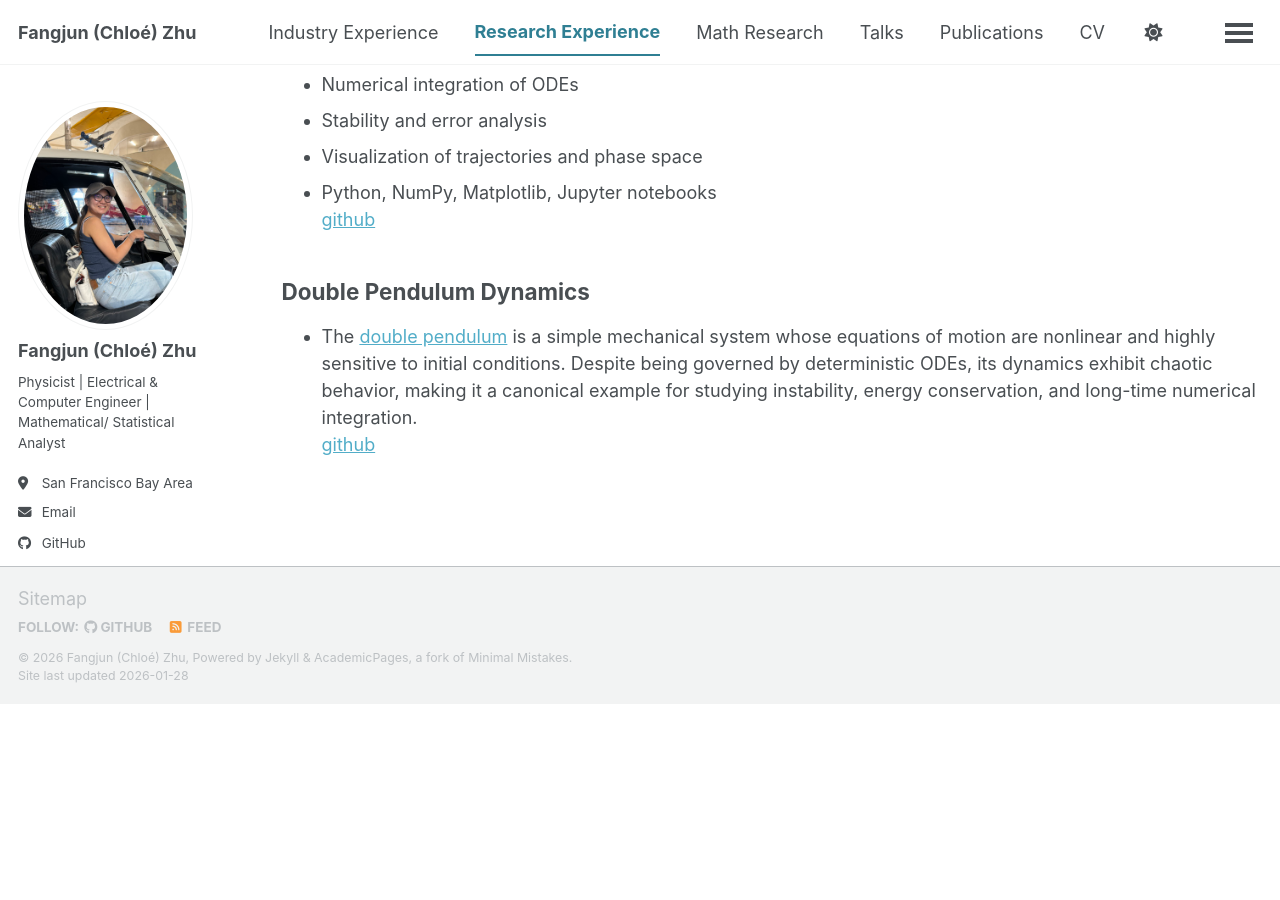
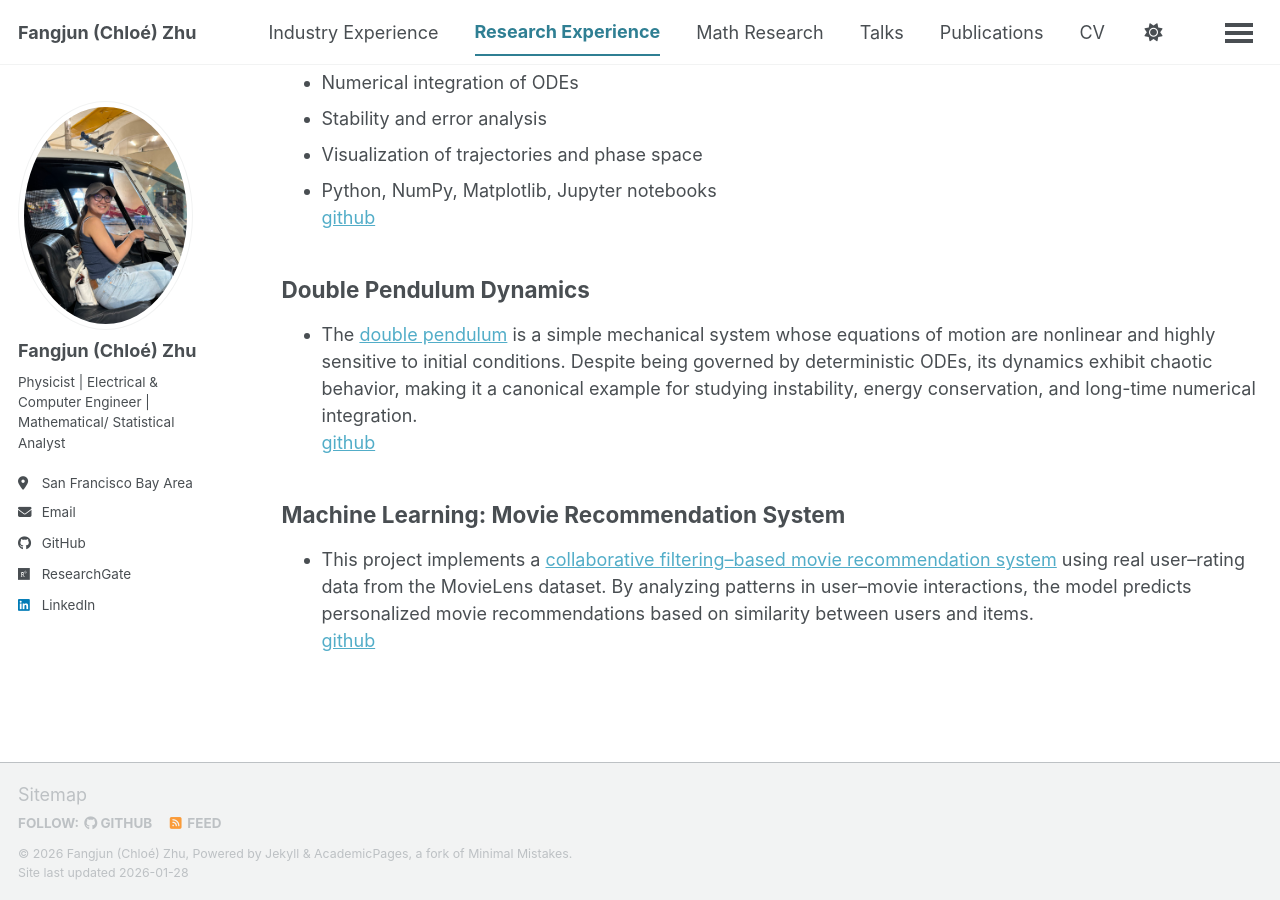
Before and after one commit to ChloeZhu1/ChloeZhu1.github.io, a Jekyll site: the page built from _pages/research-experience.md, in a window 1280 px wide and 900 px high, scrolled down 1943 px. Built offline with Jekyll 4.4.1, drawn with Linux system fonts in a browser that asks for light colours; a script bundle is joined from its source files by our own code; library files that are not in the unit come from our copies; before the commit the page ends 2647 px from its top, so only the background shows below that.

Commit message:
Update research-experience.md

```diff
--- a/_pages/research-experience.md
+++ b/_pages/research-experience.md
@@ -64,3 +64,8 @@
 * The [double pendulum](https://chloezhu1.github.io/physics-and-engineering-research/#dpa) is a simple mechanical system whose equations of motion are nonlinear and highly sensitive to initial conditions. Despite being governed by deterministic ODEs, its dynamics exhibit chaotic behavior, making it a canonical example for studying instability, energy conservation, and long-time numerical integration.
 <br>
 [github](https://github.com/ChloeZhu1/computational-physics)
+
+<h2 id="mr">Machine Learning: Movie Recommendation System</h2>
+* This project implements a [collaborative filtering–based movie recommendation system](https://chloezhu1.github.io/physics-and-engineering-research/#mra) using real user–rating data from the MovieLens dataset. By analyzing patterns in user–movie interactions, the model predicts personalized movie recommendations based on similarity between users and items.
+<br>
+[github](https://github.com/ChloeZhu1/Machine-Learning-Movie-Recommendation-System.git)
```
